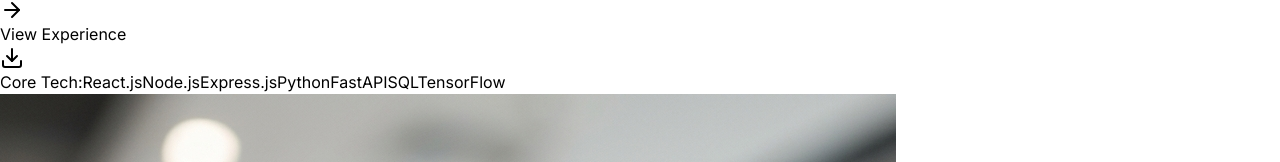
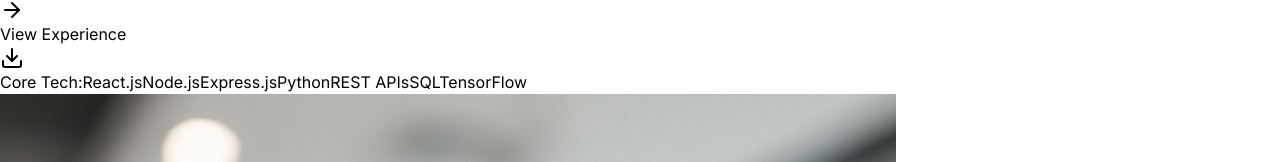
Before and after one commit to KornipatiAkash-1969/Portfolio, a React (Vite) app: page / in a window 1280 px wide. Shown: the part 392-554 px from the top of the page. Built offline with nearby package versions, Linux system fonts and the light colour scheme.

Commit message:
fix: update Technical Foundation to feature RESTful APIs instead of FastAPI

```diff
--- a/index.html
+++ b/index.html
@@ -7,8 +7,8 @@
     <!-- Primary Meta Tags -->
     <title>Kornipati Akash Babu | Full Stack Web Developer & Software Engineer</title>
     <meta name="title" content="Kornipati Akash Babu | Full Stack Web Developer & Software Engineer" />
-    <meta name="description" content="Official portfolio of Kornipati Akash Babu, a Computer Science Engineering graduate and Full Stack Developer skilled in JavaScript, React.js, Node.js, Express.js, Python, SQL, FastAPI, and Machine Learning." />
-    <meta name="keywords" content="Kornipati Akash Babu, Kornipati Akash, Akash Babu, Akash Babu Kornipati, Kornipati Akash Babu portfolio, Full Stack Developer, Software Engineer, MERN Stack Developer, Python Developer, FastAPI, Chirala, React Developer" />
+    <meta name="description" content="Official portfolio of Kornipati Akash Babu, a Computer Science Engineering graduate and Full Stack Developer skilled in JavaScript, React.js, Node.js, Express.js, Python, SQL, RESTful APIs, and Machine Learning." />
+    <meta name="keywords" content="Kornipati Akash Babu, Kornipati Akash, Akash Babu, Akash Babu Kornipati, Kornipati Akash Babu portfolio, Full Stack Developer, Software Engineer, MERN Stack Developer, Python Developer, REST APIs, Chirala, React Developer" />
     <meta name="author" content="Kornipati Akash Babu" />
     <meta name="robots" content="index, follow, max-image-preview:large, max-snippet:-1, max-video-preview:-1" />
     <meta name="googlebot" content="index, follow, max-snippet:-1, max-image-preview:large, max-video-preview:-1" />
@@ -80,7 +80,6 @@
             "React.js",
             "Node.js",
             "Express.js",
-            "FastAPI",
             "Python",
             "SQL",
             "SQLite",
--- a/src/components/About.tsx
+++ b/src/components/About.tsx
@@ -134,7 +134,7 @@ export default function About() {
                   Technical Foundation
                 </h3>
                 <p>
-                  Familiar with <strong className="text-gray-800">FastAPI, TensorFlow, Keras, OpenCV, and SQLite</strong>, with a strong foundation in Object-Oriented Programming (OOP), DBMS, problem-solving, and responsive web development. My academic curriculum at Hindustan Institute of Technology and Science (CGPA: 7.99) and hands-on industry internship at HDLC Technologies have equipped me to build robust, scalable architectures.
+                  Familiar with <strong className="text-gray-800">RESTful APIs, TensorFlow, Keras, OpenCV, and SQLite</strong>, with a strong foundation in Object-Oriented Programming (OOP), DBMS, problem-solving, and responsive web development. My academic curriculum at Hindustan Institute of Technology and Science (CGPA: 7.99) and hands-on industry internship at HDLC Technologies have equipped me to build robust, scalable architectures.
                 </p>
               </div>
 
--- a/src/components/Hero.tsx
+++ b/src/components/Hero.tsx
@@ -77,7 +77,7 @@ export default function Hero() {
             {/* Tech pills */}
             <div className="mt-8 pt-6 border-t border-gray-100 flex flex-wrap items-center justify-center lg:justify-start gap-2">
               <span className="text-xs font-semibold text-gray-400 uppercase tracking-wider mr-2">Core Tech:</span>
-              {['React.js', 'Node.js', 'Express.js', 'Python', 'FastAPI', 'SQL', 'TensorFlow'].map((tag, i) => (
+              {['React.js', 'Node.js', 'Express.js', 'Python', 'REST APIs', 'SQL', 'TensorFlow'].map((tag, i) => (
                 <span key={i} className="text-xs px-2.5 py-1 bg-white border border-gray-200 text-gray-700 rounded-md font-medium shadow-xs">
                   {tag}
                 </span>
```
Also changed, not shown: 1 other file (tests, documents, lock files or other folders).
